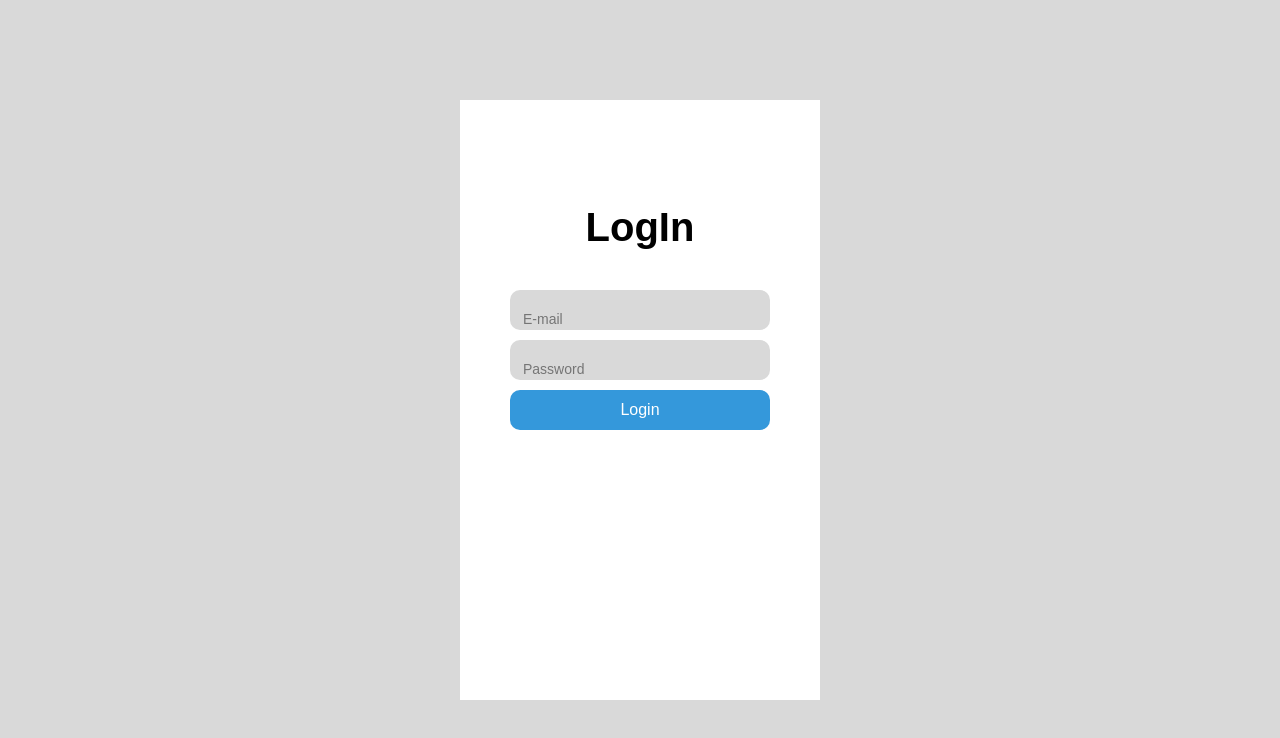
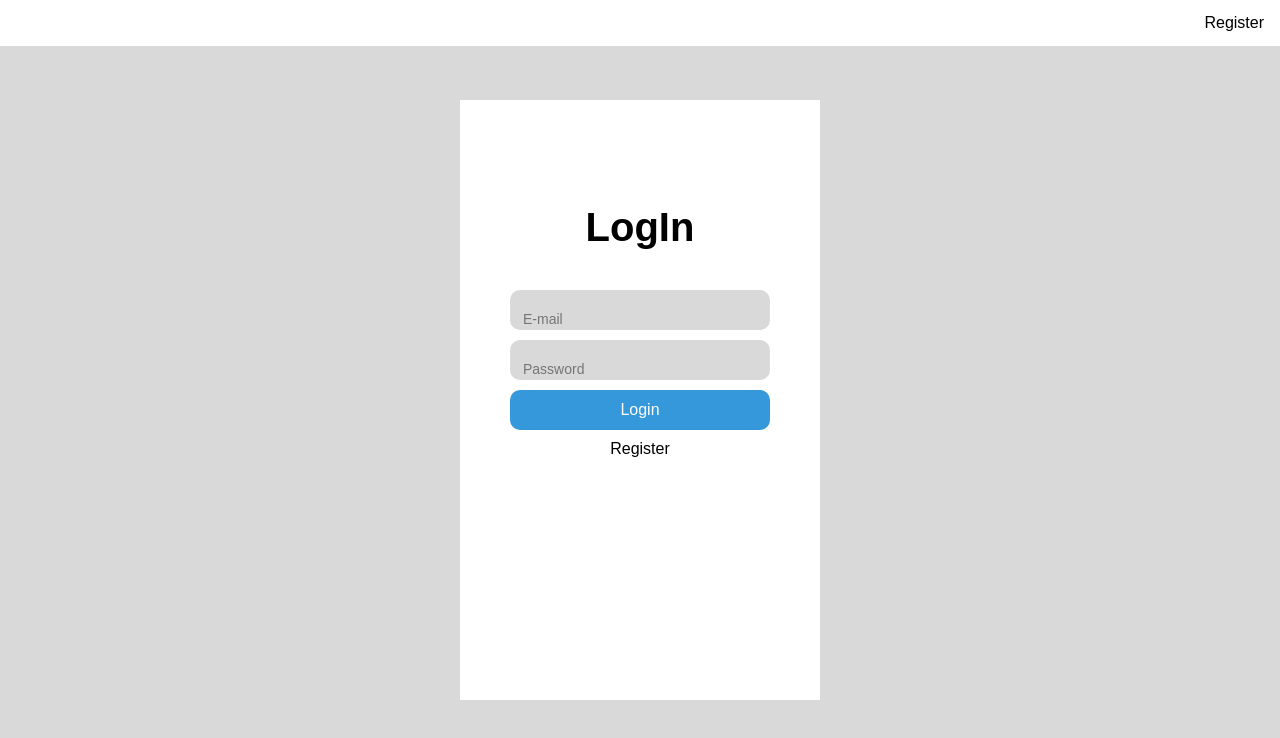
Before and after one commit to bashman1/iReporter, a plain HTML site: page index.html in a window 1280 px wide. Drawn offline with Linux system fonts and the light colour scheme.

Commit message:
worked on feedback

```diff
--- a/css/style.css
+++ b/css/style.css
@@ -50,7 +50,7 @@ html, body {
 	width: 260px;
 	padding: 10px 0;
 	text-decoration: none;
-	color: #fff;
+	color: #000;
 	text-align: center;
 	margin: auto ;
 	border-radius: 10px;
@@ -139,6 +139,31 @@ html, body {
 .nav li a:hover {
     background-color: #111;
 }
+.nav-log li{
+	float: left;
+    float: right;
+
+}
+.nav-log li a{
+	display: block;
+    color: #000;
+    text-align: center;
+    padding: 14px 16px;
+    text-decoration: none;
+}
+.nav-log li a:hover {
+	background-color: #111;
+	color: #fff;
+
+}
+.nav-log ul {
+    list-style-type: none;
+    margin: 0;
+    padding: 0;
+    overflow: hidden;
+    background-color: #fff;
+    /*float: right;*/
+}
 .barner{
 	background-image: url(../img/reporter.jpg);
 	background-repeat: no-repeat;
@@ -173,7 +198,7 @@ html, body {
 	height: 30px;
 	border: 1px solid;
 	border-radius: 10px;
-	text-align: center;
+	text-align: left;
 
 }
 .input{
--- a/index.html
+++ b/index.html
@@ -5,6 +5,13 @@
 	<link rel="stylesheet" type="text/css" href="css/style.css">
 </head>
 <body class="login-body">
+	<div class="nav-log">
+			<ul>
+
+
+				<li><a href="register.html">Register</a></li>
+			</ul>
+		</div>
 	<div class="login_page">
 
 	<div class="login">
```
Also changed, not shown: register.html (+7 -0 lines).
